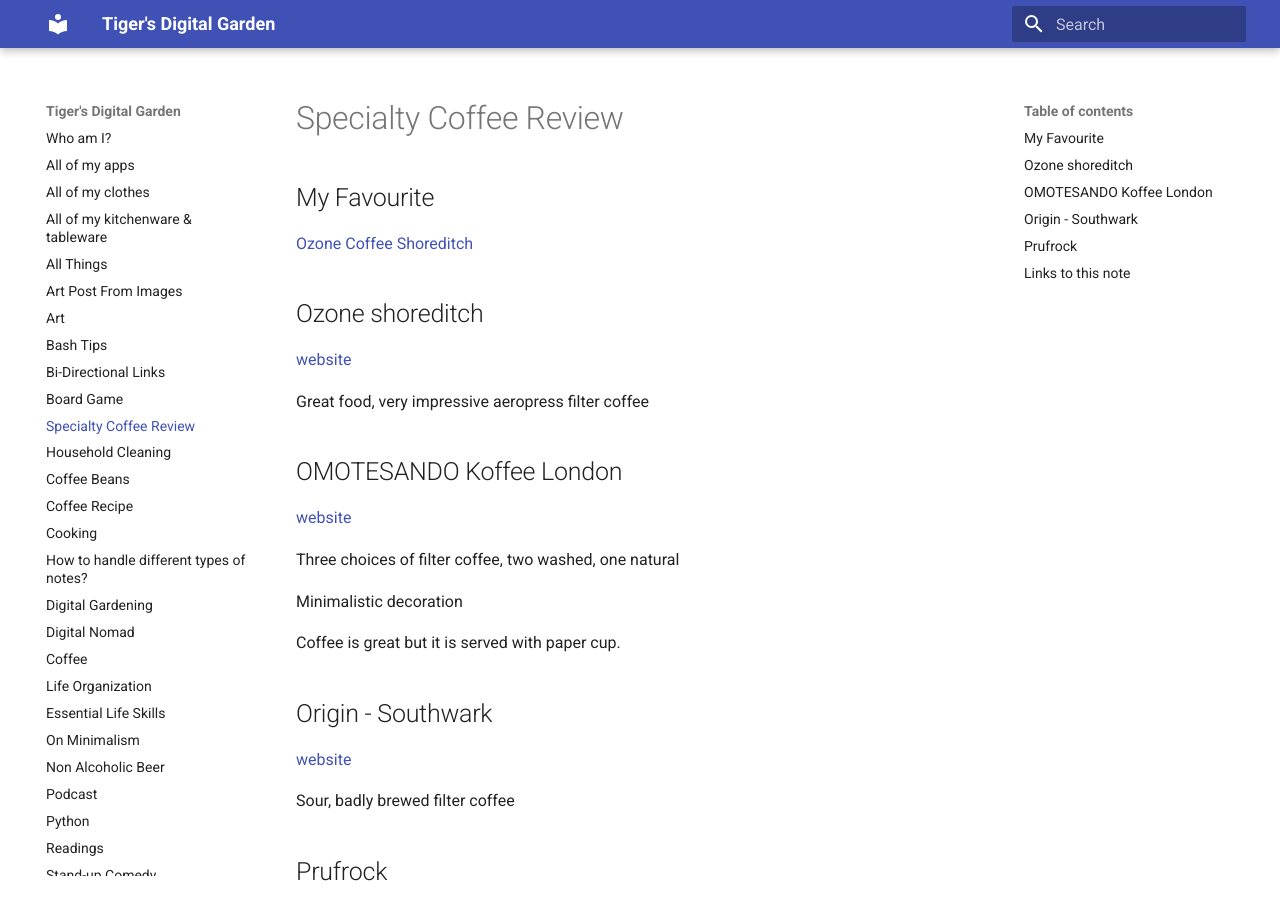
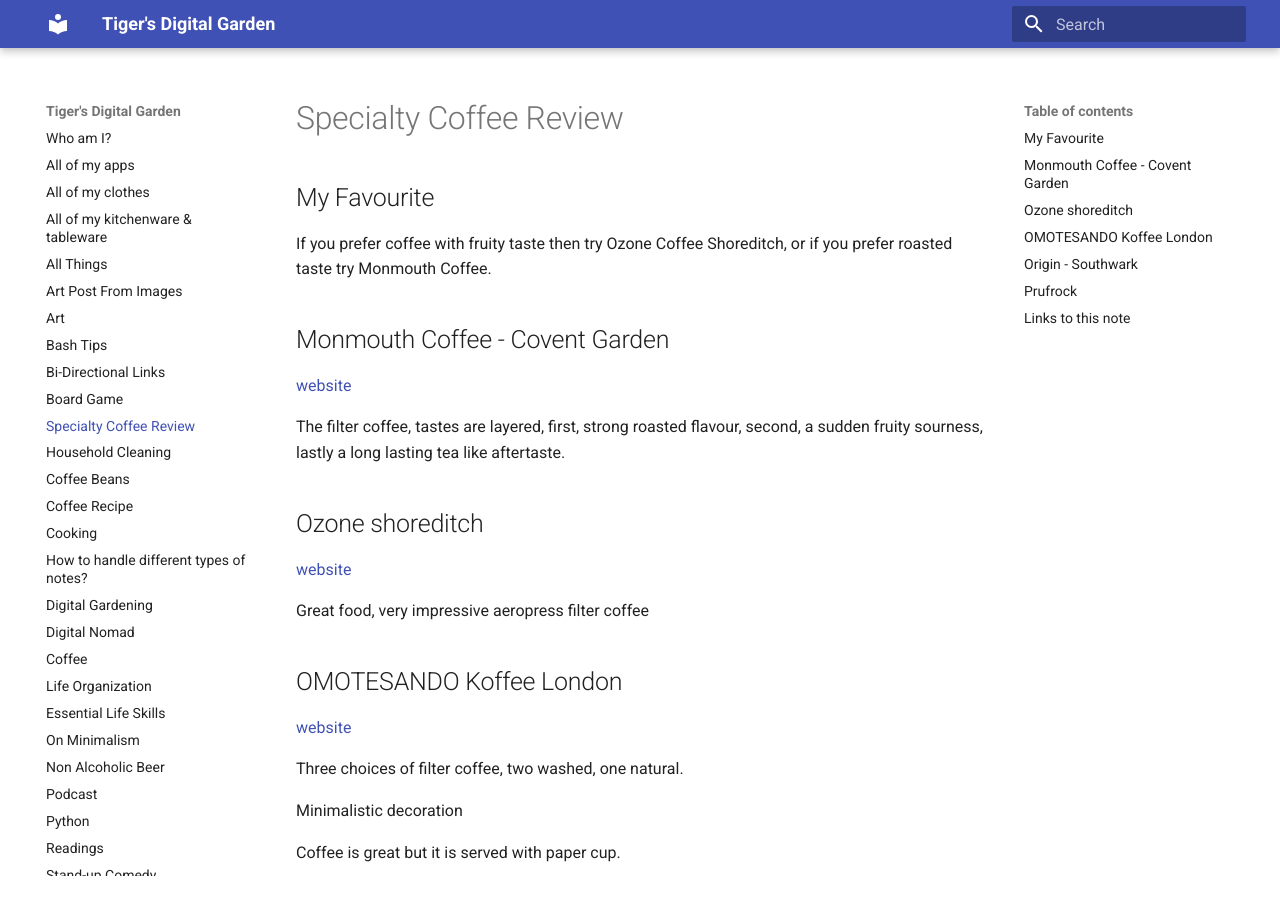
Before and after one commit to ynotstartups/notes, an MkDocs documentation site: the page built from notes/cafe-reviews.md, in a window 1280 px wide and 900 px high. Built offline with MkDocs 1.6.1 and Material for MkDocs 9.7.7, drawn with Linux system fonts in a browser that asks for light colours.

Commit message:
update cafe review

```diff
--- a/notes/cafe-reviews.md
+++ b/notes/cafe-reviews.md
@@ -2,7 +2,14 @@
 
 ## My Favourite
 
-[Ozone Coffee Shoreditch](https://ozonecoffee.co.uk/pages/eateries)
+If you prefer coffee with fruity taste then try Ozone Coffee Shoreditch,
+or if you prefer roasted taste try Monmouth Coffee.
+
+## Monmouth Coffee - Covent Garden
+
+[website](https://www.monmouthcoffee.co.uk/shops/)
+
+The filter coffee, tastes are layered, first, strong roasted flavour, second, a sudden fruity sourness, lastly a long lasting tea like aftertaste.
 
 ## Ozone shoreditch
 
@@ -14,7 +21,7 @@
 
 [website](http://ooo-koffee.com/london.html)
 
-Three choices of filter coffee, two washed, one natural
+Three choices of filter coffee, two washed, one natural.
 
 Minimalistic decoration
 
```
